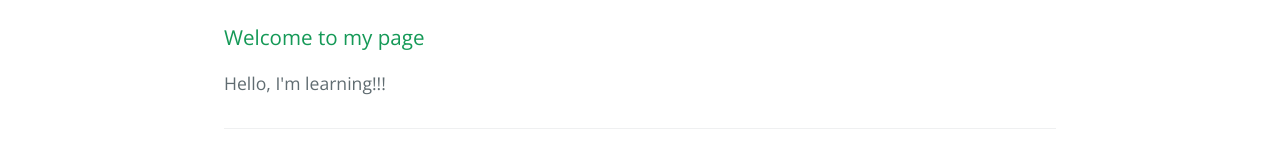
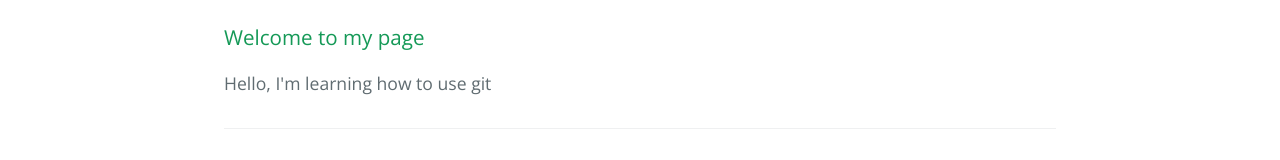
Before and after one commit to Vonsul/vonsul.github.io, a plain HTML site: page index.html in a window 1280 px wide. Shown: the part 327-487 px from the top of the page. Drawn offline with nearby package versions, Linux system fonts and the light colour scheme.

Commit message:
Changed the homepage

```diff
--- a/index.html
+++ b/index.html
@@ -19,7 +19,7 @@
       <h3>
 <a id="welcome-to-my-page" class="anchor" href="#welcome-to-my-page" aria-hidden="true"><span class="octicon octicon-link"></span></a>Welcome to my page</h3>
 
-<p>Hello, I'm learning!!!</p>
+<p>Hello, I'm learning how to use git</p>
 
       <footer class="site-footer">
 
```
